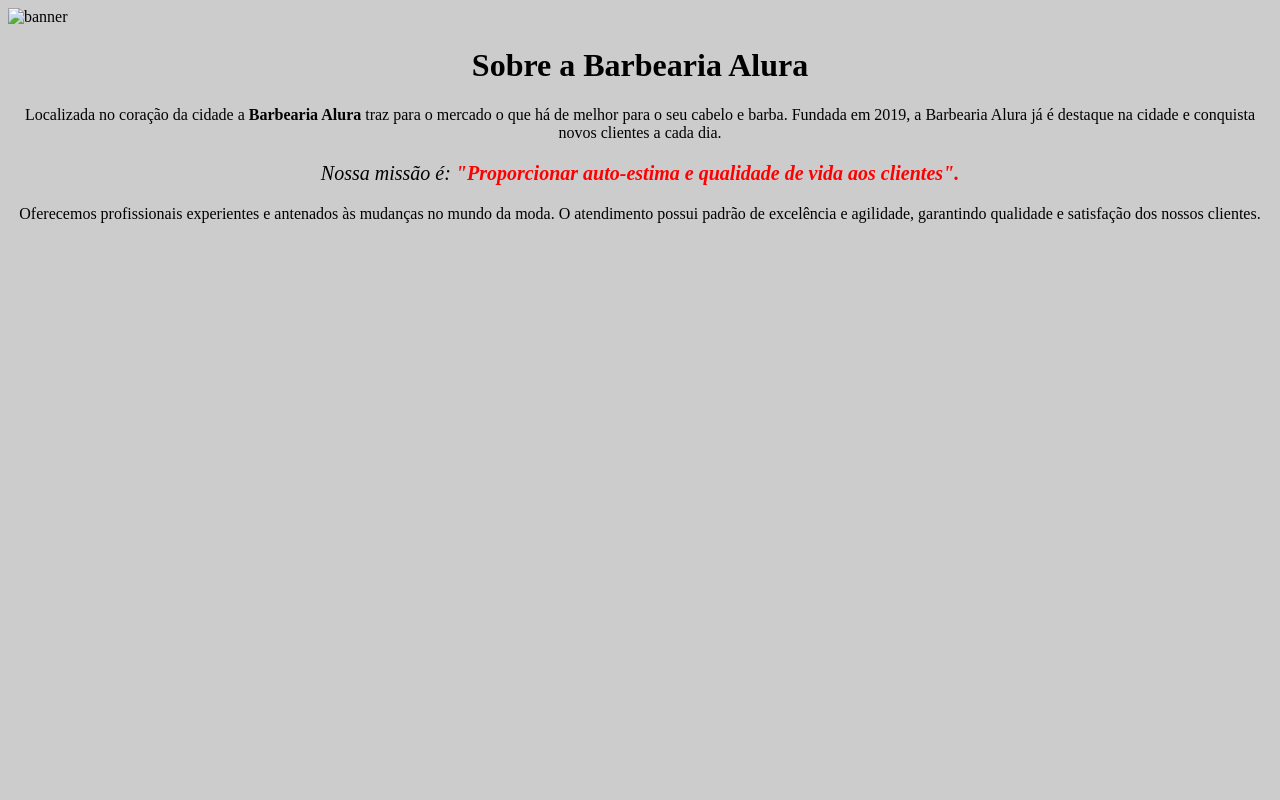
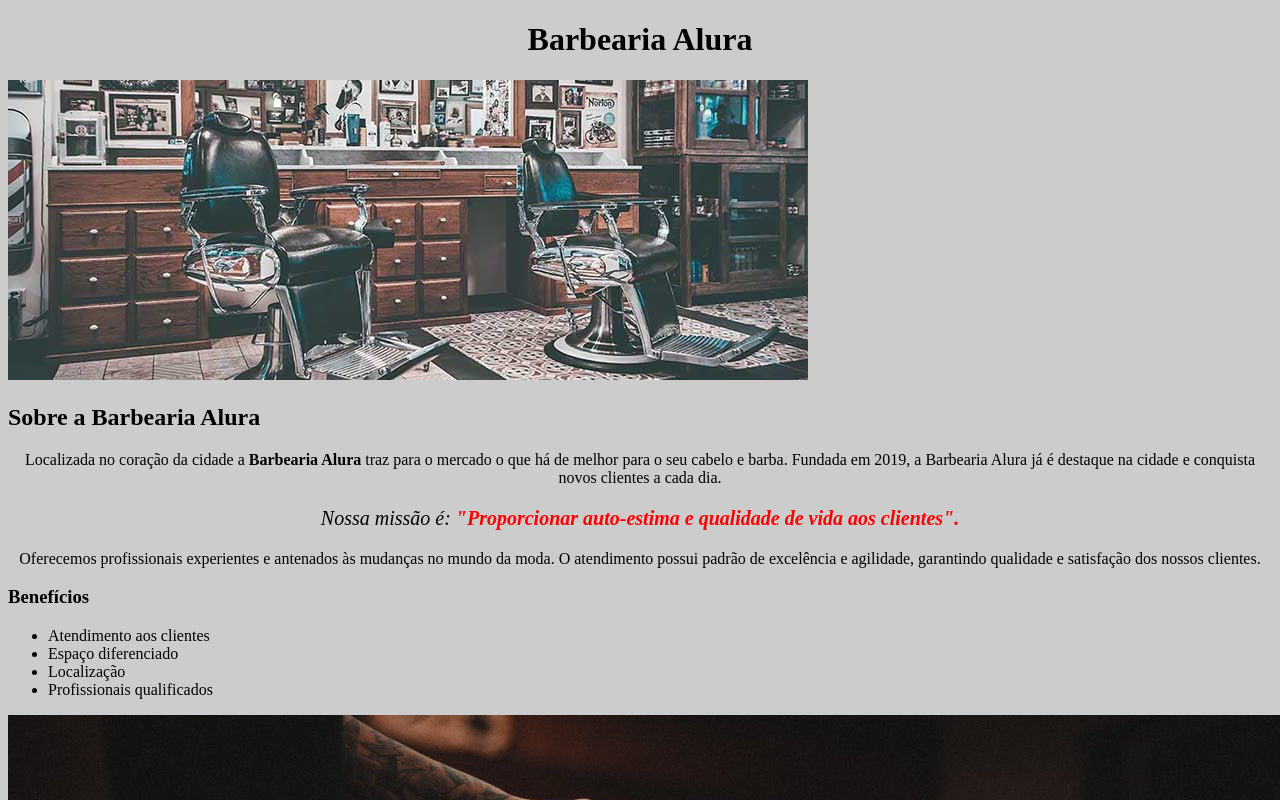
Before and after one commit to ianmiyazato/Projeto-Site-Barbearia-Alura, a plain HTML site: page index.html in a window 1280 px wide. Shown: the top 800 px of the page. Drawn offline with Linux system fonts and the light colour scheme.

Commit message:
Update index.html

```diff
--- a/index.html
+++ b/index.html
@@ -10,15 +10,37 @@
     </head>
 
     <body>
-        <img src="banner.jpg" alt="banner">
 
-        <h1>Sobre a Barbearia Alura</h1>
+            <header>
+                <h1 class="titulo-principal">Barbearia Alura</h1>
+            </header>
 
-        <p>Localizada no coração da cidade a <strong>Barbearia Alura</strong> traz para o mercado o que há de melhor para o seu cabelo e barba. Fundada em 2019, a Barbearia Alura já é destaque na cidade e conquista novos clientes a cada dia.</p>
+            <img id="banner" src="Imagens/banner.jpg" alt="banner">
 
-        <p id="missao" ><em>Nossa missão é: <strong> "Proporcionar auto-estima e qualidade de vida aos clientes".</strong></em></p>
+        <div class="principal">
+                <h2>Sobre a Barbearia Alura</h2>
 
-        <p>Oferecemos profissionais experientes e antenados às mudanças no mundo da moda. O atendimento possui padrão de excelência e agilidade, garantindo qualidade e satisfação dos nossos clientes.</p>
+            <p>Localizada no coração da cidade a <strong>Barbearia Alura</strong> traz para o mercado o que há de melhor para o seu cabelo e barba. Fundada em 2019, a Barbearia Alura já é destaque na cidade e conquista novos clientes a cada dia.</p>
+
+            <p id="missao" ><em>Nossa missão é: <strong> "Proporcionar auto-estima e qualidade de vida aos clientes".</strong></em></p>
+
+            <p>Oferecemos profissionais experientes e antenados às mudanças no mundo da moda. O atendimento possui padrão de excelência e agilidade, garantindo qualidade e satisfação dos nossos clientes.</p>
+        </div>
+
+        <div class="beneficios"></div>
+
+            <h3>Benefícios</h3>
+
+            <ul>
+                <li class="itens">Atendimento aos clientes</li>
+                <li class="itens">Espaço diferenciado</li>
+                <li class="itens">Localização</li>
+                <li class="itens">Profissionais qualificados</li>
+            </ul>
+
+            <img class="imagembeneficios" src="Imagens/beneficios.jpg" alt="beneficios">
+
+        </div>
 
     </body>
 
```
